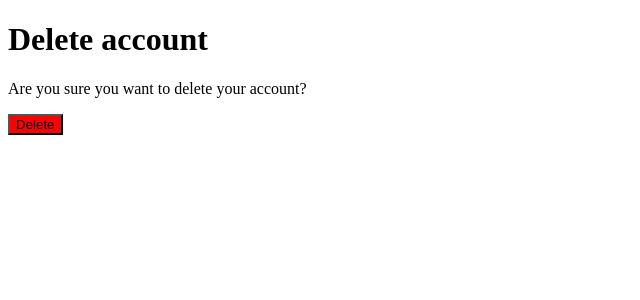
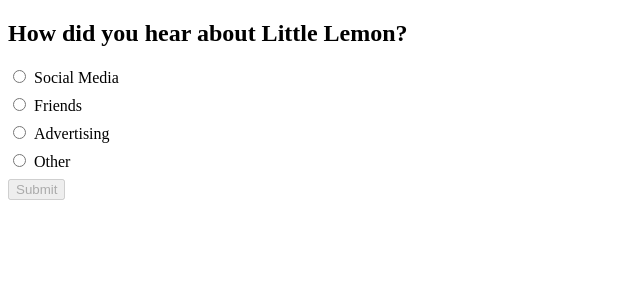
Before and after one commit to dumbDev6969/advanced-react, a React (Vite) app in the folder my-react-app/: page / in a window 1280 px wide. Shown: the top 300 px of the page, without its empty margins (0-640 px from the left). Built offline with nearby package versions, Linux system fonts and the light colour scheme.

Commit message:
children manipulation

```diff
--- a/my-react-app/src/App.jsx
+++ b/my-react-app/src/App.jsx
@@ -1,3 +1,4 @@
+
 import ControlledComponent from "./components/ControlledComponent";
 import Form from "./components/FeedbackForm";
 import Register from "./components/PracticeForm";
@@ -8,15 +9,24 @@
 import CustomHook from "./components/CustomHook";
 import Alert from "./components/containmentAndSpecialization/Alert";
 import DeleteButton from "./components/containmentAndSpecialization/DeleteButton";
+import { RadioGroup, RadioOption } from "./components/radio/index";
+import { useState } from "react";
 
 function App() {
+  const [selected, setSelected] = useState("");
+
   return (
     <>
-      <Alert>
-        <h1>Delete account</h1>
-        <p>Are you sure you want to delete your account?</p>
-        <DeleteButton backgroundColor="red">Delete</DeleteButton>
-      </Alert>
+      <div className="App">
+        <h2>How did you hear about Little Lemon?</h2>
+        <RadioGroup onChange={setSelected} selected={selected}>
+          <RadioOption value="social_media">Social Media</RadioOption>
+          <RadioOption value="friends">Friends</RadioOption>
+          <RadioOption value="advertising">Advertising</RadioOption>
+          <RadioOption value="other">Other</RadioOption>
+        </RadioGroup>
+        <button disabled={!selected}>Submit</button>
+      </div>
     </>
   )
 }
--- /dev/null
+++ b/my-react-app/src/components/radio/index.jsx
@@ -0,0 +1,30 @@
+import * as React from "react";
+import "./style.css"
+
+export const RadioGroup = ({ onChange, selected, children }) => {
+    const RadioOptions = React.Children.map(children, (child) => {
+        return React.cloneElement(child, {
+            onChange,
+            checked: child.props.value === selected,
+        });
+    });
+    return <div className="RadioGroup">{RadioOptions}</div>;
+};
+
+export const RadioOption = ({ value, checked, onChange, children }) => {
+    return (
+        <div className="RadioOption">
+            <input
+                id={value}
+                type="radio"
+                name={value}
+                value={value}
+                checked={checked}
+                onChange={(e) => {
+                    onChange(e.target.value);
+                }}
+            />
+            <label htmlFor={value}>{children}</label>
+        </div>
+    );
+};
--- /dev/null
+++ b/my-react-app/src/components/radio/style.css
@@ -0,0 +1,19 @@
+.RadioGroup {
+  display: flex;
+  flex-direction: column;
+  align-items: flex-start;
+}
+
+.RadioOption {
+  margin-bottom: 8px;
+  cursor: pointer;
+}
+
+input {
+  margin-right: 8px;
+  cursor: pointer;
+}
+
+label {
+  cursor: pointer;
+}
```
